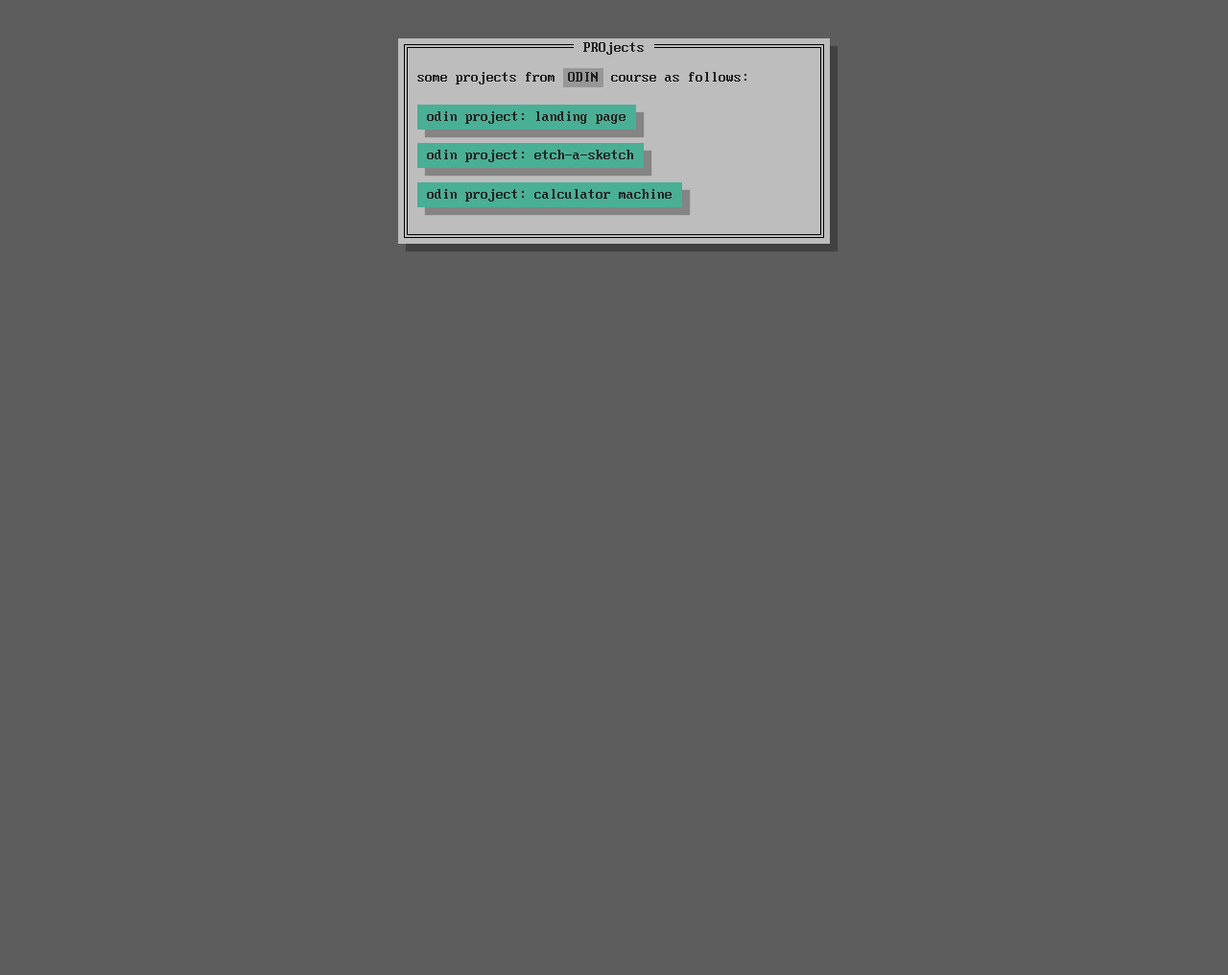
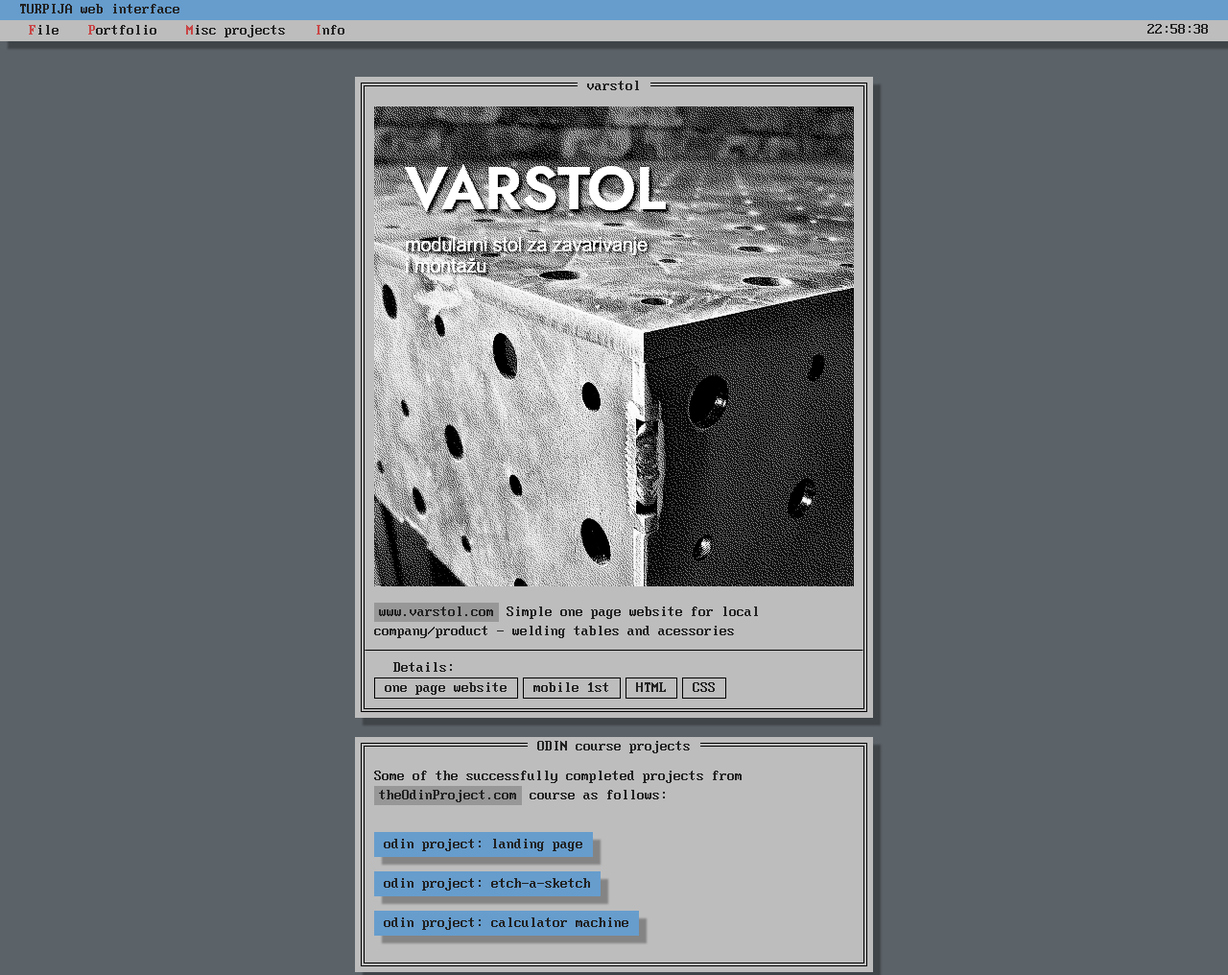
Before and after one commit to turpija/turpija.github.io, a plain HTML site: page index.html in a window 1280 px wide. Shown: the top 1016 px of the page at 96% size. Before the commit the page ends 800 px from the top, so only its background shows below. Drawn offline with Linux system fonts and the light colour scheme.

Commit message:
mainPage - varstol, navbar, clock

```diff
--- a/index.html
+++ b/index.html
@@ -5,25 +5,59 @@
     <meta charset="UTF-8">
     <meta http-equiv="X-UA-Compatible" content="IE=edge">
     <meta name="viewport" content="width=device-width, initial-scale=1.0">
-    <title>Turpija page @ github pages</title>
+    <title>-= TURPIJA =-</title>
     <link rel="stylesheet" href="/styles/normalize.css">
     <link rel="stylesheet" href="/styles/reset.local.css">
     <link rel="stylesheet" href="/styles/typography.css">
     <link rel="stylesheet" href="/styles/indexStyle.css">
+    <script src="scripts/clock.js" defer></script>
 </head>
 
-<body>
+<body class="colorBg">
+    <header>
+        <h1>TURPIJA web interface</h1>
+        <nav class="shadow">
+            <ul>
+                <li><a href="#" class="navLink">File</a></li>
+                <li><a href="#" class="navLink">Portfolio</a></li>
+                <li><a href="#" class="navLink">Misc projects</a></li>
+                <li><a href="#" class="navLink">Info</a></li>
+            </ul>
+            <h4 id="clock">23:17:27</h4>
+        </nav>
+    </header>
     <main>
+        <section class="web">
+            <!-- <h2>--== WEBSITE PORTFOLIO ==--</h2> -->
             <div class="window shadow">
-            <h4 class="title">PROjects</h4>
-            <p>some projects from <a href="https://www.theodinproject.com/" class="link">ODIN</a> course as follows:</p>
+                <h4 class="title">varstol</h4>
+                <a href="http://www.varstol.com"><img src="/images/varstol.png" alt="varstol web"></a>
+                <p><a href="http://www.varstol.com" class="link">www.varstol.com</a>
+                    Simple one page website for local company/product - welding tables and acessories</p>
+                <hr>
+                <h4>Details:</h4>
+                <span>one page website</span><span>mobile 1st</span><span>HTML</span><span>CSS</span>
+            </div>
+        </section>
+
+        <section class="odin">
+            <!-- <h2>--== MISCELLANEOUS PROJECTS ==--</h2> -->
+            <div class="window shadow">
+                <h4 class="title">ODIN course projects</h4>
+                <p>Some of the successfully completed projects from <a href="https://www.theodinproject.com/"
+                        class="link">theOdinProject.com</a> course as follows:</p>
                 <ul>
                     <li><a href="/odin-landingP/index.html" class="btn shadow">odin project: landing page</a></li>
                     <li><a href="/odin-etch-a-sketch/index.html" class="btn shadow">odin project: etch-a-sketch</a></li>
-                <li><a href="/odin-calculator/index.html" class="btn shadow">odin project: calculator machine</a></li>
+                    <li><a href="/odin-calculator/index.html" class="btn shadow">odin project: calculator machine</a>
+                    </li>
                 </ul>
             </div>
+        </section>
     </main>
+    <footer>
+        web assembly
+    </footer>
 </body>
 
 </html>
--- /dev/null
+++ b/scripts/clock.js
@@ -0,0 +1,19 @@
+function startTime() {
+    const today = new Date();
+    let h = today.getHours();
+    let m = today.getMinutes();
+    let s = today.getSeconds();
+    m = checkTime(m);
+    s = checkTime(s);
+    document.querySelector("#clock").innerHTML = h + ":" + m + ":" + s;
+    setTimeout(startTime, 1000);
+}
+
+function checkTime(i) {
+    if (i < 10) {
+        i = "0" + i
+    }; // add zero in front of numbers < 10
+    return i;
+}
+
+startTime();
--- a/styles/indexStyle.css
+++ b/styles/indexStyle.css
@@ -1,19 +1,62 @@
-body {
-    background-color: rgb(93, 93, 93);
-    padding: 20rem;
+.colorBg {
+    background-color: rgb(91, 98, 104);
+}
+
+header {
+    position:fixed;
+    z-index: 10;
+    width: 100%;
+    background-color: #669dcd;
+}
+
+footer {
+    background-color: #bdbdbd;
+    text-align: center;
+    margin-top: 40px;
+}
+
+nav {
+    display: flex;
+    justify-content: space-between;
+    background-color: #bdbdbd;
+}
+
+nav ul {
+    display: flex;
+    gap: 10px;
+    padding: 0 20px;
+    margin-top:1px;
+}
+
+.navLink:hover {
+    background-color:  rgba(255, 255, 255, 0.4);;
+}
+
+nav a {
+    padding: 3px 10px;
+}
+
+nav li::first-letter {
+    color: rgb(202, 69, 69);
+}
+
+main {
+    padding-top: 60rem;
+}
+
+h1, h2, h4 {
+    padding: 0 20px;
 }
 
 h2 {
-    font-size: 25rem;
+    padding-top: 30px;
+    font-size: 32rem;
+    text-align: center;
+    color:#bdbdbd;
+    /* text-shadow: 5px 5px 2px black; */
 }
 
-p {
-    margin-bottom: -10px;
-}
 
-li {
-    margin: 20rem 0rem;
-}
 
 
 .link{
@@ -22,21 +65,21 @@ li {
 }
 .link:hover{
     background-color: transparent;
-    background-color: rgba(85, 204, 174, 0.6);
+    background-color: #74b0e5;
 }
 
 
 .btn {
-    background-color: #49af95;
+    background-color: #669dcd;
     padding: 5rem 10rem;
 }
 
 .btn:hover {
-    background-color: #55ccae;
+    background-color: #74b0e5;
 }
 
 .shadow {
-    box-shadow: 8px 8px 1px rgba(0, 0, 0, 0.3);
+    box-shadow: 8px 8px 2px rgba(0, 0, 0, 0.3);
 }
 
 .noBg {
@@ -48,8 +91,9 @@ li {
     outline: 4px double black;
     outline-offset: -10px;
     padding: 20px;
-    background-color: rgb(189, 189, 189);
-    max-width: 450px;
+    background-color: #bdbdbd;
+    min-width: 330px;
+    max-width: 540px;
     margin: 20px auto;
 }
 
@@ -64,9 +108,43 @@ li {
     text-align: center;
 }
 
+.window li {
+    margin: 20rem 0rem;
+}
+
 .window >:nth-child(2){
     /* border: 1px solid red; */
     position: relative;
     top: -10px;
     /* margin-top: -10rem; */
 }
+
+.window img {
+    max-width: 100%;
+    filter: grayscale(100%);
+}
+
+.window img:hover {
+    filter: grayscale(0%);
+}
+
+span {
+    padding: 2px 10px ;
+    border: 1px solid black;
+    margin-right: 5px;
+}
+
+hr {
+    border-top: 1px solid black;
+    border-bottom: none;
+    margin-left: -10px;
+    margin-right: -10px;
+}
+
+.mt-10 {
+    margin-top: -10px;
+}
+
+.mt-20 {
+    margin-top: -20px;
+}
```
Also changed, not shown: images/varstol-grey.png (added), images/varstol.png (added). Lines whose indentation alone changed are shown as unchanged.
